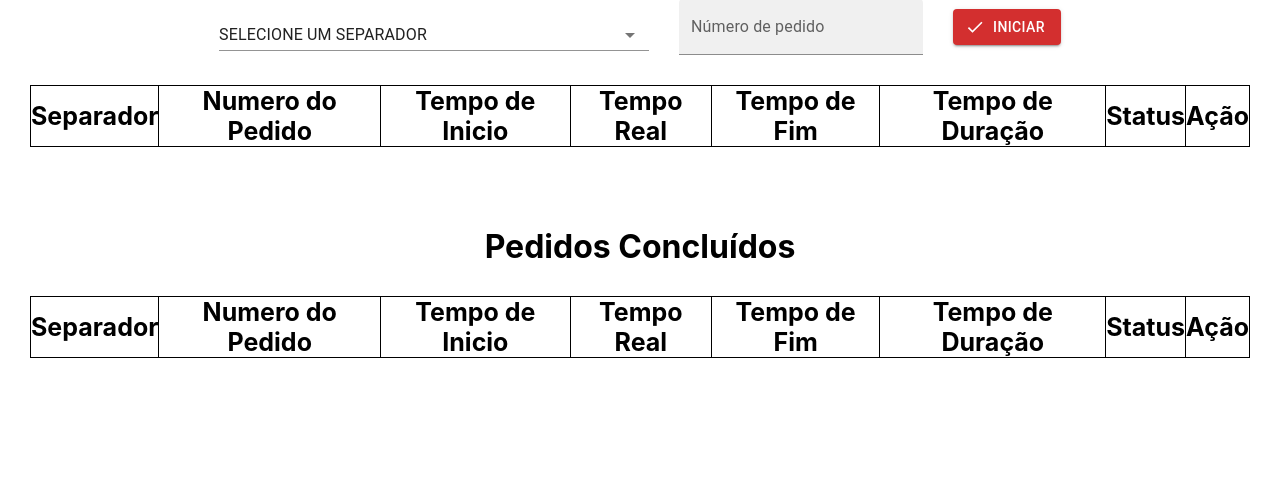
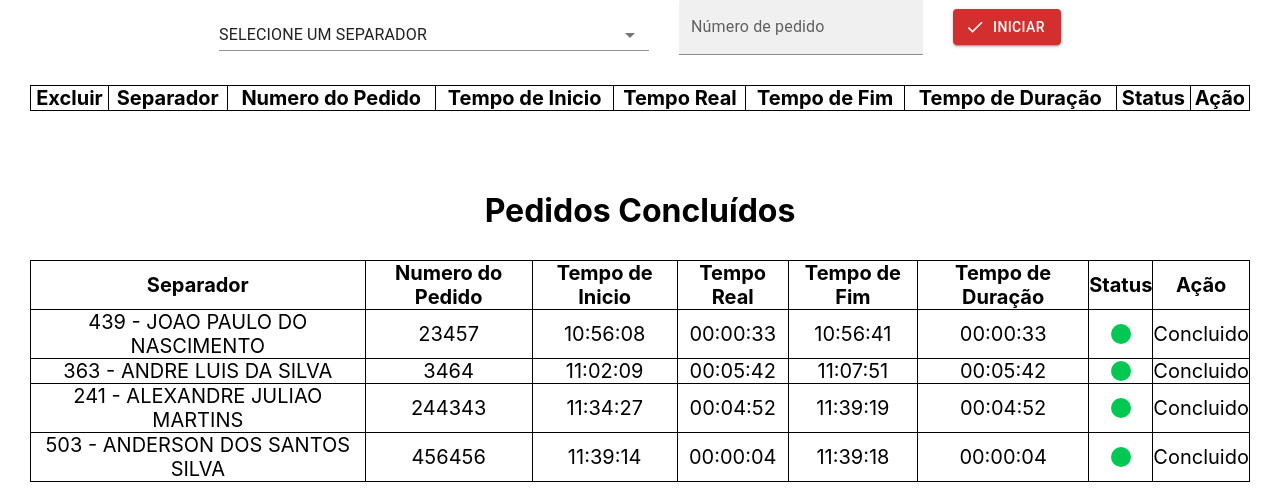
Before and after one commit to kmateus13/ControleDeSeparacao, a React (Create React App) app: page / in a window 1280 px wide. Shown: the part 325-817 px from the top of the page. Built offline with nearby package versions, Linux system fonts and the light colour scheme; data requests are answered from the project's data file; a web font is replaced by a local one.

Commit message:
recurso-excluirRegistro-adicionado

```diff
--- a/Server/db.json
+++ b/Server/db.json
@@ -1,6 +1,45 @@
 {
   "posts": [
-
+    {
+      "separador": "439 - JOAO PAULO DO NASCIMENTO",
+      "numeroPedido": "23457",
+      "tempoInicio": "10:56:08",
+      "tempoFim": "10:56:41",
+      "tempoDuracao": "00:00:33",
+      "status": true,
+      "dataSep": "28/10/2023",
+      "id": 1
+    },
+    {
+      "separador": "363 - ANDRE LUIS DA SILVA",
+      "numeroPedido": "3464",
+      "tempoInicio": "11:02:09",
+      "tempoFim": "11:07:51",
+      "tempoDuracao": "00:05:42",
+      "status": true,
+      "dataSep": "28/10/2023",
+      "id": 2
+    },
+    {
+      "separador": "241 - ALEXANDRE JULIAO MARTINS",
+      "numeroPedido": "244343",
+      "tempoInicio": "11:34:27",
+      "tempoFim": "11:39:19",
+      "tempoDuracao": "00:04:52",
+      "status": true,
+      "dataSep": "28/10/2023",
+      "id": 3
+    },
+    {
+      "separador": "503 - ANDERSON DOS SANTOS SILVA",
+      "numeroPedido": "456456",
+      "tempoInicio": "11:39:14",
+      "tempoFim": "11:39:18",
+      "tempoDuracao": "00:00:04",
+      "status": true,
+      "dataSep": "28/10/2023",
+      "id": 4
+    }
   ],
   "funcionarios": [
     {
--- a/src/componentes/Inputs/Inputs.jsx
+++ b/src/componentes/Inputs/Inputs.jsx
@@ -65,11 +65,9 @@ export default function Inputs() {
         <header>
             <h1>CONTROLE DE TEMPO DE SERAPARAÇÃO</h1>
             <div className={styles.container}>
-
                 <span>
-                <FormControl fullWidth>
+                <FormControl >
                         <InputLabel variant="standard" htmlFor="uncontrolled-native">
-
                         </InputLabel>
                         <NativeSelect
                             value={selectedSeparador}
@@ -77,12 +75,11 @@ export default function Inputs() {
                                 name: 'separador',
                                 id: 'uncontrolled-native',
                             }}
-
                             onChange={handleSeparadorChange}
-                        >
+                            >
                             <option value="">SELECIONE UM SEPARADOR</option>
                             {separadores.map(separador => (
-                                <option  key={separador.id} value={separador.name}>
+                                <option key={separador.id} value={separador.name}>
                                     {separador.name}
                                 </option>
                             ))}
@@ -96,7 +93,4 @@ export default function Inputs() {
             </div>
         </header>
     )
-    //<label htmlFor="nomeSeparador">Nome do Separador: </label>
-    //<input type="text" id="nomeSeparador" value={campoSeparador} onChange={(e) => setCampoSeparador(e.target.value)} />
-    //<label htmlFor="numeroPedido">Numero do Pedido: </label>
 }
--- a/src/componentes/LinhaTabela/LinhaTabela.css
+++ b/src/componentes/LinhaTabela/LinhaTabela.css
@@ -1,6 +1,6 @@
 td{
-    font-size: 25px;
-    padding: 5px 0;
+    font-size: 20px;
+    padding: 0;
 }
 
 .btnActions{
@@ -29,7 +29,6 @@ td{
 
 
 .inputSepadoresEdit{
-
     width: 350px;
 }
 
@@ -37,3 +36,10 @@ td{
     padding: 0;
     border-radius: 50%;
 }
+
+.inputSelecionar{
+    margin: 0 auto;
+    cursor: pointer;
+    width: 15px;
+    height: 15px;
+}
--- a/src/componentes/LinhaTabela/LinhaTabela.jsx
+++ b/src/componentes/LinhaTabela/LinhaTabela.jsx
@@ -6,12 +6,17 @@ import './LinhaTabela.css'
 import { FormControl } from '@mui/material';
 import { InputLabel } from '@mui/material';
 import { NativeSelect } from '@mui/material';
-import {IconButton} from "@mui/material";
-import  Edit from "@mui/icons-material/Edit";
-import  Done from "@mui/icons-material/Done";
+import { IconButton } from "@mui/material";
+import Edit from "@mui/icons-material/Edit";
+import Done from "@mui/icons-material/Done";
+import DeleteIcon from '@mui/icons-material/Delete';
+import Checkbox from '@mui/material/Checkbox';
 
 
-export default function LinhaTabela({ id, separador, numeroPedido, tempoInicio, status, pausado}) {
+export default function LinhaTabela({ id, separador, numeroPedido, tempoInicio, status, pausado }) {
+
+    const [registrosSelecionados, setRegistrosSelecionados] = useState([]);
+
 
     const [dados, setDados] = useState([])
     const [estadoPausa, setEstadoPausa] = useState(pausado)
@@ -55,12 +60,10 @@ export default function LinhaTabela({ id, separador, numeroPedido, tempoInicio,
             tempoDuracao: diferencaFormatada,
             status: true,
             pausado: estadoPausa,
-            dataSep:dados.dataSep,
+            dataSep: dados.dataSep,
             id: { e }
 
         }
-
-
         axios.put(`http://localhost:3000/posts/${e}`, dadosAtualizado)
             .then((response) => {
                 let resposta = response.data
@@ -75,7 +78,7 @@ export default function LinhaTabela({ id, separador, numeroPedido, tempoInicio,
         // Inicie a solicitação com o estado atual
         const novoEstadoPausa = !pausado;
 
-        axios.patch(`http://localhost:3000/posts/${e}`, { pausado: novoEstadoPausa, horaPausada: conteudoCronometro})
+        axios.patch(`http://localhost:3000/posts/${e}`, { pausado: novoEstadoPausa, horaPausada: conteudoCronometro })
             .then((response) => {
                 let resposta = response.data;
                 console.log(resposta);
@@ -95,11 +98,11 @@ export default function LinhaTabela({ id, separador, numeroPedido, tempoInicio,
 
     // Defina a quantidade de minutos desejada PARA A LINHA MUDAR DE COR
     useEffect(() => {
-    if(conteudoCronometro >= "01:00:00"){
+        if (conteudoCronometro >= "01:00:00") {
             setCorDaLinha("corDaLinhaVermelha");
-    }else if(conteudoCronometro >= "00:35:00")
+        } else if (conteudoCronometro >= "00:35:00")
             setCorDaLinha("corDaLinhaAmarela");
-    else{
+        else {
             setCorDaLinha("")
         }
     }, [conteudoCronometro]);
@@ -119,9 +122,9 @@ export default function LinhaTabela({ id, separador, numeroPedido, tempoInicio,
 
     // SALVA O NOME DEPOIS DE EDITADO NO JSON
     function salvarNome() {
-        if (selectedSeparador ===""){
+        if (selectedSeparador === "") {
             alert("Por favor, selecione um separador.");
-        }else{
+        } else {
             axios
                 .patch(`http://localhost:3000/posts/${id}`, { separador: selectedSeparador })
                 .then((response) => {
@@ -151,17 +154,62 @@ export default function LinhaTabela({ id, separador, numeroPedido, tempoInicio,
         setSelectedSeparador(event.target.value);
     };
 
+    const toggleSelecionarRegistro = (id) => {
+        if (registrosSelecionados.includes(id)) {
+            // Se o registro já estiver selecionado, remova-o
+            setRegistrosSelecionados(registrosSelecionados.filter((registroId) => registroId !== id));
+        } else {
+            // Se o registro não estiver selecionado, adicione-o
+            setRegistrosSelecionados([...registrosSelecionados, id]);
+        }
+    };
+
+    const excluirRegistrosSelecionados = () => {
+        registrosSelecionados.forEach((id) => {
+            // Envie solicitação de exclusão para o servidor com o id do registro
+            axios.delete(`http://localhost:3000/posts/${id}`)
+                .then((response) => {
+                    // Registro excluído com sucesso, pode atualizar o estado ou fazer outras ações
+                    console.log(`Registro ${id} excluído.`);
+                })
+                .catch((erro) => {
+                    console.error(`Erro ao excluir registro ${id}:`, erro);
+                });
+        });
+
+        // Limpe a lista de registros selecionados
+        setRegistrosSelecionados([]);
+    };
+
     return (
         <tr className={corDaLinha}>
+            {status === false ? (
+                <>
+                    <td>
+                        <input className="inputSelecionar"
+                            type="checkbox"
+                            onChange={() => toggleSelecionarRegistro(id)}
+                            checked={registrosSelecionados.includes(id)}
+                            style={{
+                                display: registrosSelecionados.includes(id) ? 'none' : 'block',
+                            }}
+                        />
+                        {registrosSelecionados.includes(id) ? (
+                            <IconButton
+                                variant="contained"
+                                color="error"
+                                onClick={excluirRegistrosSelecionados}
+                            >
+                                <DeleteIcon />
+                            </IconButton>
+                        ) : null}
+                    </td>
+                </>
+            ) : null}
             <td>
                 <div className="btnEditarEsep" >
                     {editing ? (
                         <div>
-                        {/*<input
-                            type="text"
-                            value={separadorEditado}
-                            onChange={(e) => setSeparadorEditado(e.target.value)}
-                        />*/}
                             <div className="inputSepadoresEdit">
                                 <FormControl fullWidth>
                                     <InputLabel variant="standard" htmlFor="uncontrolled-native">
@@ -177,7 +225,7 @@ export default function LinhaTabela({ id, separador, numeroPedido, tempoInicio,
                                     >
                                         <option>SELECIONE UM SEPARADOR</option>
                                         {separadores.map(separador => (
-                                <option  key={separador.id} value={separador.name}>
+                                            <option key={separador.id} value={separador.name}>
                                                 {separador.name}
                                             </option>
                                         ))}
@@ -189,11 +237,8 @@ export default function LinhaTabela({ id, separador, numeroPedido, tempoInicio,
                         separador
                     )}
                     {status === false ?
-                ( editing ? <IconButton  color="error" aria-label="salvar" onClick={salvarNome} onChange={(e) => setSeparadorEditado(e.target.value)}><Done/></IconButton> :
-                //<Button size="small" variant="contained" startIcon={<Done />} color="error" onClick={salvarNome} onChange={(e) => setSeparadorEditado(e.target.value)}>Salvar</Button> :
-                //<IconButton size="small" variant="contained" className="botao-de-erro" onClick={() => setEditing(true)}></IconButton>
-                <IconButton  className="botao-de-erro"  color="error" aria-label="editar" onClick={() => setEditing(true)}><Edit/></IconButton>
-
+                        (editing ? <IconButton color="error" aria-label="salvar" onClick={salvarNome} onChange={(e) => setSeparadorEditado(e.target.value)}><Done /></IconButton> :
+                            <IconButton className="botao-de-erro" color="error" aria-label="editar" onClick={() => setEditing(true)}><Edit /></IconButton>
                         ) : null}
                 </div>
             </td>
--- a/src/componentes/Tabela/Tabela.css
+++ b/src/componentes/Tabela/Tabela.css
@@ -23,7 +23,7 @@ th, td {
 }
 
 th{
-    font-size: 25px;
+    font-size: 20px;
 }
 
 td {
--- a/src/componentes/Tabela/Tabela.jsx
+++ b/src/componentes/Tabela/Tabela.jsx
@@ -28,6 +28,7 @@ export default function Tabela({status}) {
             <table>
                 <thead>
                     <tr>
+                        {!status && <th>Excluir</th>}
                         <th>Separador</th>
                         <th>Numero do Pedido</th>
                         <th>Tempo de Inicio</th>
```
Lines whose indentation alone changed are shown as unchanged.
